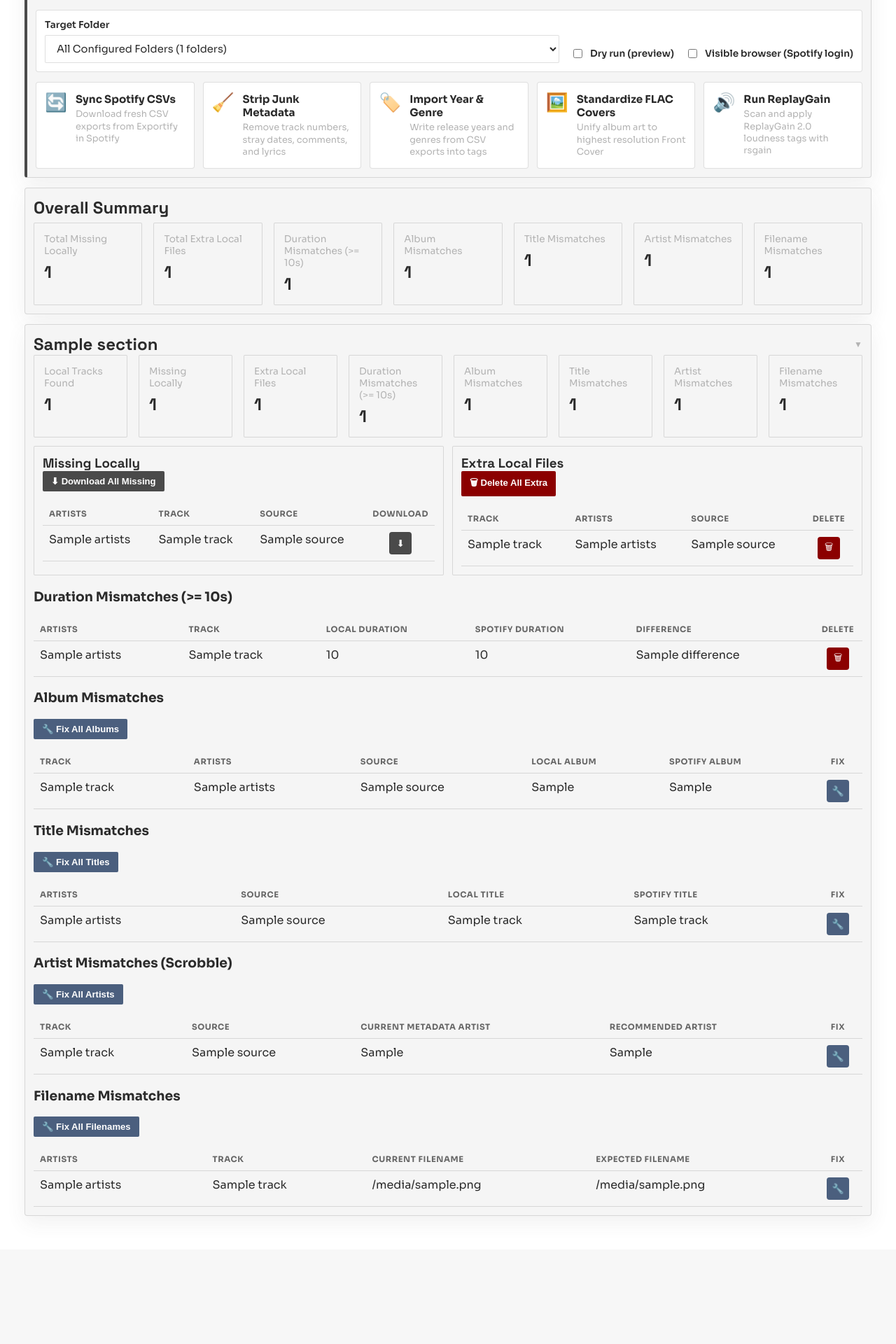
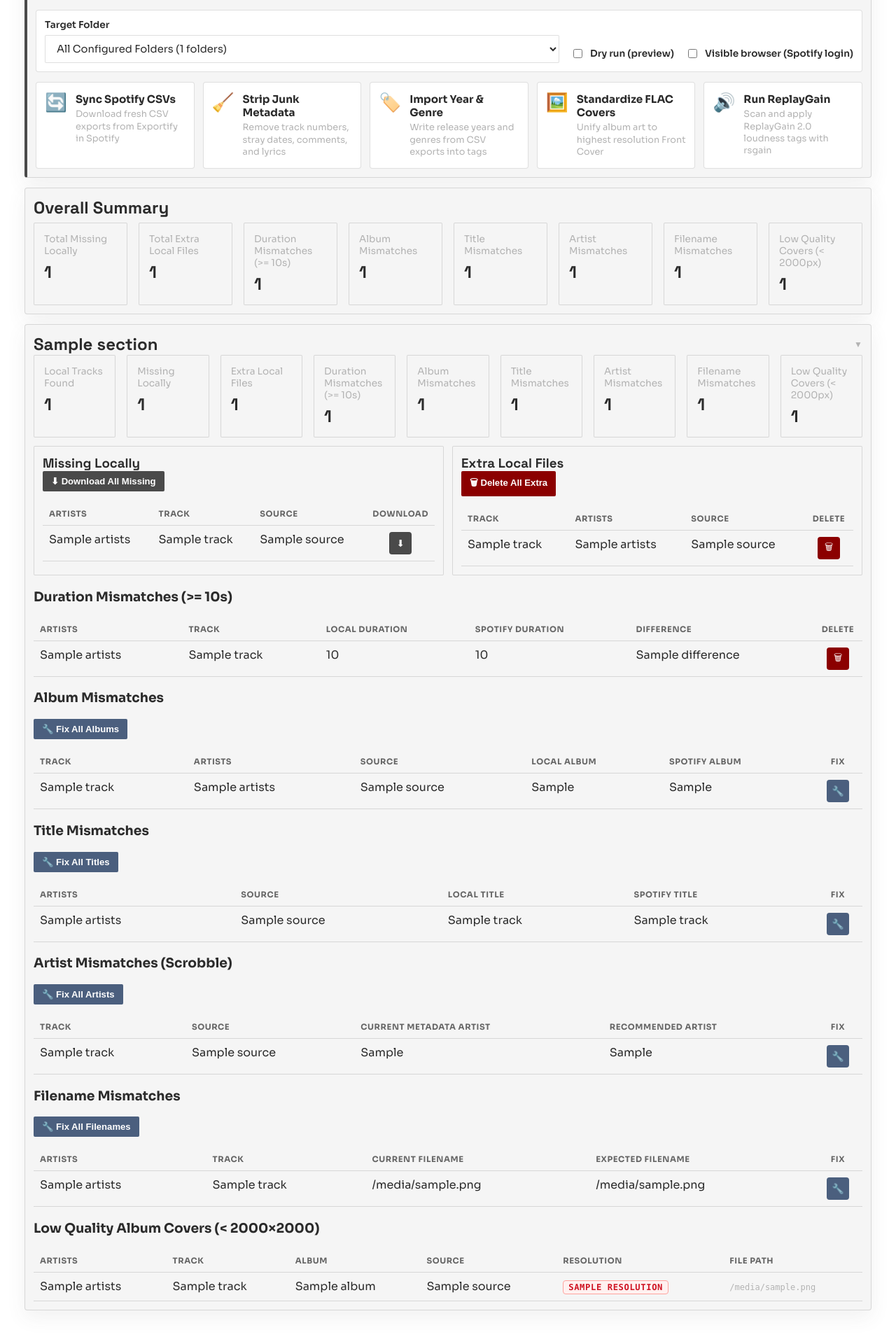
Before and after one commit to jmartgmz/local-playlist-checker, a Flask app: template frontend/templates/index.html in a window 1280 px wide. Shown: the part 885-2805 px from the top of the page at 70% size. Before the commit the page ends 2622 px from the top, so only its background shows below. Run offline with Flask 3, Linux system fonts and the light colour scheme; the template is opened without the code that fills it: most values are stand-ins (such as "Sample title", 1, 10 or a date in 2020).

Commit message:
feat: add low quality album cover detection (< 2000x2000) to scanner, comparator, and UI

```diff
--- a/app/models.py
+++ b/app/models.py
@@ -18,6 +18,8 @@
     metadata_artists_raw: Optional[str] = None
     has_navidrome_artists: bool = False
     navidrome_artists_values: Optional[List[str]] = None
+    cover_width: Optional[int] = None
+    cover_height: Optional[int] = None
 
     @property
     def normalized_title(self) -> str:
--- a/frontend/static/style.css
+++ b/frontend/static/style.css
@@ -985,3 +985,39 @@
   background: #444;
   border-radius: 4px;
 }
+
+.badge-low-res {
+  background: #fff1f0;
+  color: #cf1322;
+  border: 1px solid #ffa39e;
+  font-family: "Consolas", monospace;
+  font-size: 0.76rem;
+  padding: 2px 7px;
+  border-radius: 4px;
+  display: inline-block;
+  white-space: nowrap;
+}
+
+.badge-no-cover {
+  background: #f5f5f5;
+  color: #595959;
+  border: 1px solid #d9d9d9;
+  font-family: "Consolas", monospace;
+  font-size: 0.76rem;
+  padding: 2px 7px;
+  border-radius: 4px;
+  display: inline-block;
+  white-space: nowrap;
+}
+
+.file-path-cell {
+  max-width: 320px;
+  overflow: hidden;
+  text-overflow: ellipsis;
+  white-space: nowrap;
+}
+
+.file-path-cell code {
+  font-size: 0.75rem;
+  color: var(--muted);
+}
--- a/frontend/templates/index.html
+++ b/frontend/templates/index.html
@@ -241,7 +241,7 @@
     {% if results %}
       <section class="card summary-card">
         <h2>Overall Summary</h2>
-        <div class="summary-grid" style="display: grid; grid-template-columns: repeat(7, 1fr); gap: 1rem;">
+        <div class="summary-grid" style="display: grid; grid-template-columns: repeat(8, 1fr); gap: 1rem;">
           <div class="metric">
             <span class="label">Total Missing Locally</span>
             <strong>{{ total_missing }}</strong>
@@ -270,11 +270,15 @@
             <span class="label">Filename Mismatches</span>
             <strong>{{ total_filename_mismatches }}</strong>
           </div>
+          <div class="metric">
+            <span class="label">Low Quality Covers (< 2000px)</span>
+            <strong>{{ total_low_quality_covers }}</strong>
+          </div>
         </div>
       </section>
 
       {% for section in results %}
-        {% set is_clean = section.missing_count == 0 and section.extra_count == 0 and section.duration_discrepancy_count == 0 and section.album_mismatch_count == 0 and section.title_mismatch_count == 0 and section.artist_mismatch_count == 0 and section.filename_mismatch_count == 0 %}
+        {% set is_clean = section.missing_count == 0 and section.extra_count == 0 and section.duration_discrepancy_count == 0 and section.album_mismatch_count == 0 and section.title_mismatch_count == 0 and section.artist_mismatch_count == 0 and section.filename_mismatch_count == 0 and section.low_quality_cover_count == 0 %}
         <section class="card playlist-card {% if is_clean %}collapsed{% endif %}" data-playlist="{{ section.playlist_name }}">
           <div class="playlist-header" onclick="this.parentElement.classList.toggle('collapsed')">
             <h2>{{ section.playlist_name }}</h2>
@@ -288,7 +292,7 @@
             {% if section.error %}
               <div class="flash error">{{ section.error }}</div>
             {% else %}
-              <div class="summary-grid" style="display: grid; grid-template-columns: repeat(8, 1fr); gap: 1rem;">
+              <div class="summary-grid" style="display: grid; grid-template-columns: repeat(9, 1fr); gap: 1rem;">
                 <div class="metric">
                   <span class="label">Local Tracks Found</span>
                   <strong>{{ section.local_count }}</strong>
@@ -320,6 +324,10 @@
                 <div class="metric">
                   <span class="label">Filename Mismatches</span>
                   <strong>{{ section.filename_mismatch_count }}</strong>
+                </div>
+                <div class="metric">
+                  <span class="label">Low Quality Covers (< 2000px)</span>
+                  <strong>{{ section.low_quality_cover_count }}</strong>
                 </div>
               </div>
 
@@ -628,6 +636,46 @@
                   </table>
                 {% else %}
                   <p class="ok">No filename mismatches detected for matched tracks.</p>
+                {% endif %}
+              </div>
+
+              <div>
+                <h3>Low Quality Album Covers (&lt; 2000×2000)</h3>
+                {% if section.low_quality_covers %}
+                  <table>
+                    <thead>
+                      <tr>
+                        <th>Artists</th>
+                        <th>Track</th>
+                        <th>Album</th>
+                        <th>Source</th>
+                        <th>Resolution</th>
+                        <th>File Path</th>
+                      </tr>
+                    </thead>
+                    <tbody>
+                      {% for track in section.low_quality_covers %}
+                        <tr>
+                          <td>{{ track.artists }}</td>
+                          <td>{{ track.title }}</td>
+                          <td>{{ track.album }}</td>
+                          <td>{{ track.source }}</td>
+                          <td>
+                            {% if track.width and track.height %}
+                              <span class="badge badge-low-res" title="{{ track.resolution }}">{{ track.resolution }}</span>
+                            {% else %}
+                              <span class="badge badge-no-cover" title="No Cover Art Embedded">No Cover</span>
+                            {% endif %}
+                          </td>
+                          <td class="file-path-cell" title="{{ track.file_path }}">
+                            <code>{{ track.file_path }}</code>
+                          </td>
+                        </tr>
+                      {% endfor %}
+                    </tbody>
+                  </table>
+                {% else %}
+                  <p class="ok">All matched tracks have album covers with resolution ≥ 2000×2000.</p>
                 {% endif %}
               </div>
             {% endif %}
```
Also changed, not shown: app/comparator.py (+46 -1 lines), app/routes/main.py (+13 -1 lines), app/scanner.py (+68 -7 lines).
